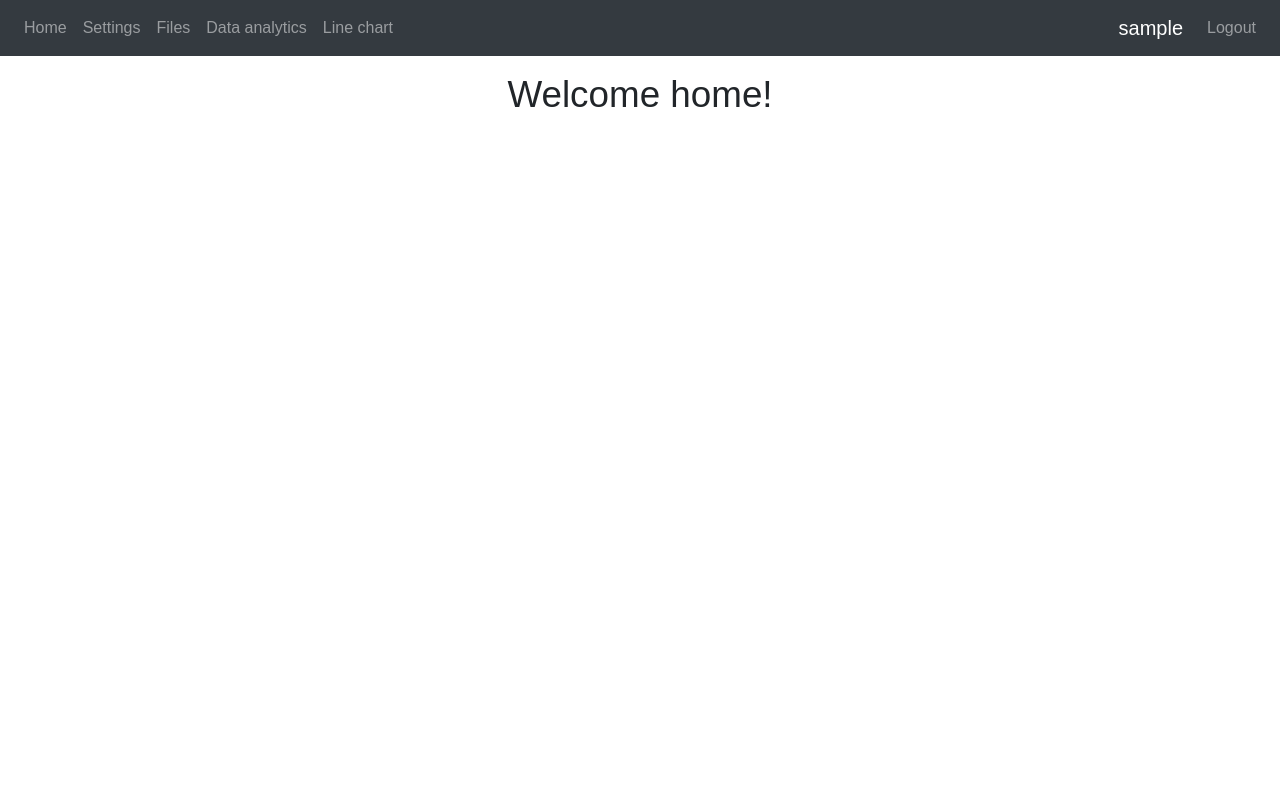
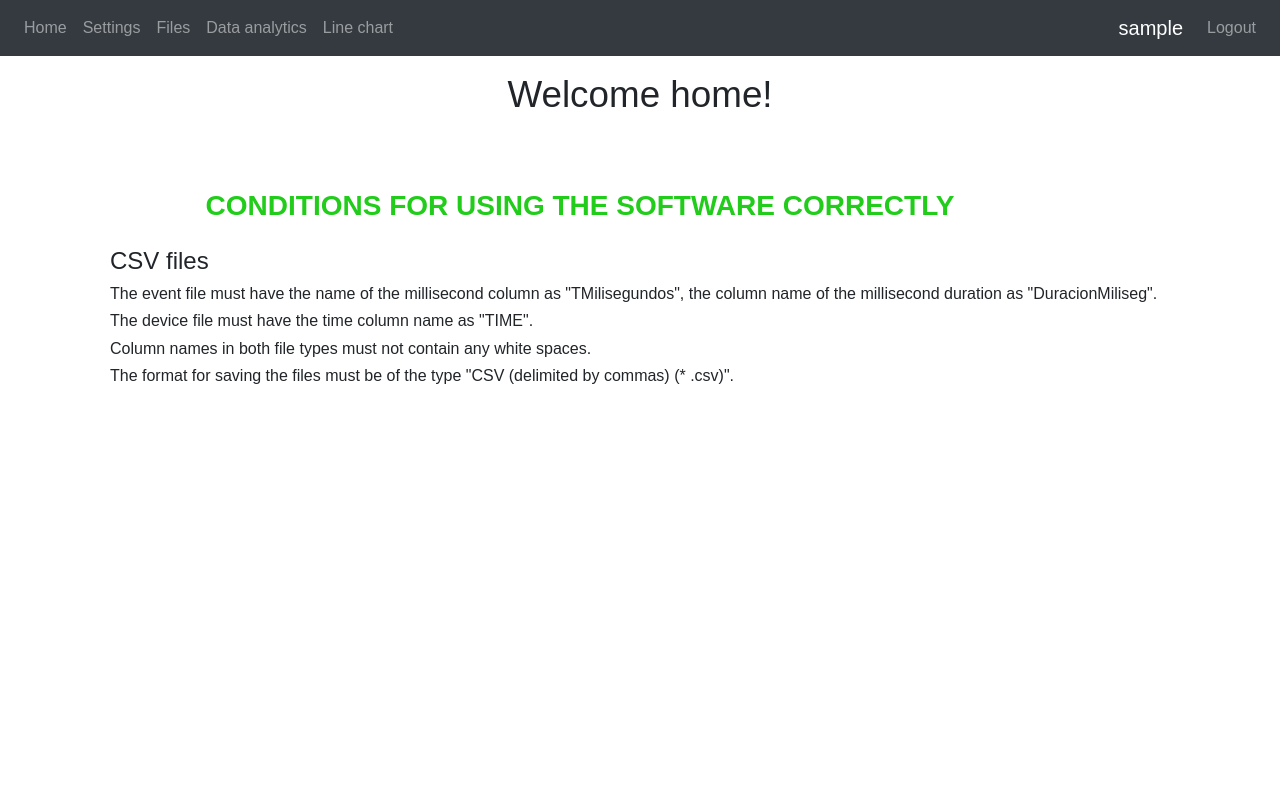
Before and after one commit to mvp17/sports-performance-api, a Django app: page /app/ in a window 1280 px wide. Run offline with Django 3.2, Linux system fonts and the light colour scheme; the visitor is signed in with stand-in values (Sample User, id 1); some libraries are stand-ins or nearby versions.

Commit message:
Conditions of software usage in home html. Change time fields in models. Update css.

```diff
--- a/app/forms.py
+++ b/app/forms.py
@@ -5,11 +5,10 @@ from .models import *
 class FileForm(forms.ModelForm):
     class Meta:
         model = LoadData
-        fields = ('title', 'athlete', 'csv', 'event_file', 'init_time_ms', 'fin_time_ms', 'frequency')
+        fields = ('title', 'athlete', 'csv', 'event_file', 'frequency')
 
 
 class SettingsForm(forms.ModelForm):
     class Meta:
         model = ConfigurationSetting
-        # fields = ('init_time_ms', 'fin_time_ms', 'frequency')
-        fields = ('frequency',)
+        fields = ('init_time_ms', 'fin_time_ms', 'frequency')
--- a/app/models.py
+++ b/app/models.py
@@ -5,8 +5,6 @@ class LoadData(models.Model):
     title = models.CharField(max_length=100)
     athlete = models.CharField(max_length=100)
     csv = models.FileField(upload_to='csv_files/')
-    init_time_ms = models.PositiveIntegerField(null=True, blank=False, help_text="Time in milliseconds")
-    fin_time_ms = models.PositiveIntegerField(null=True, blank=False, help_text="Time in milliseconds")
 
     CHOICES_BOOL = [(0, "Yes"), (1, "No")]
     event_file = models.IntegerField(null=True, blank=False, help_text="Events file?",
@@ -51,8 +49,8 @@ class SingletonModel(models.Model):
 
 
 class ConfigurationSetting(SingletonModel):
-    # init_time_ms = models.PositiveIntegerField(null=True, blank=False, help_text="Time in milliseconds")
-    # fin_time_ms = models.PositiveIntegerField(null=True, blank=False, help_text="Time in milliseconds")
+    init_time_ms = models.PositiveIntegerField(null=True, blank=False, help_text="Time in milliseconds")
+    fin_time_ms = models.PositiveIntegerField(null=True, blank=False, help_text="Time in milliseconds")
 
     FREQ_1FS = 1
     FREQ_5FS = 5
--- a/app/static/style/base.css
+++ b/app/static/style/base.css
@@ -1,7 +1,7 @@
 /* BASIC */
 
 html {
-  background-color: #56baed;
+  background-color: #e8eaed;
 }
 
 body {
@@ -34,17 +34,6 @@ h1 {
 	text-align: center;
 	font-weight: 300;
 }
-
-h2 {
-  text-align: center;
-  font-size: 30px;
-  font-weight: 600;
-  text-transform: uppercase;
-  display:inline-block;
-  margin: 40px 8px 10px 8px;
-  color: #cccccc;
-}
-
 
 
 /* STRUCTURE */
--- a/templates/base.html
+++ b/templates/base.html
@@ -63,6 +63,17 @@
                 {% block info %}
 
                     <h1> Welcome home!</h1>
+                    <div class="container" style="margin: 70px 10px ">
+                        <h3 style="text-transform: uppercase; color: #21cc1b;  font-weight: bold; text-align: center"> Conditions for using the software correctly</h3>
+                        <div class="container" style="margin: 25px 70px ">
+                            <h4> CSV files</h4>
+                            <h6> The event file must have the name of the millisecond column as "TMilisegundos",
+                                the column name of the millisecond duration as "DuracionMiliseg".</h6>
+                            <h6> The device file must have the time column name as "TIME".</h6>
+                            <h6> Column names in both file types must not contain any white spaces.</h6>
+                            <h6> The format for saving the files must be of the type "CSV (delimited by commas) (* .csv)".</h6>
+                        </div>
+                    </div>
 
                 {% endblock %}
             {% endif %}
```
Also changed, not shown: app/migrations/0002_auto_20200211_1115.py (added).
